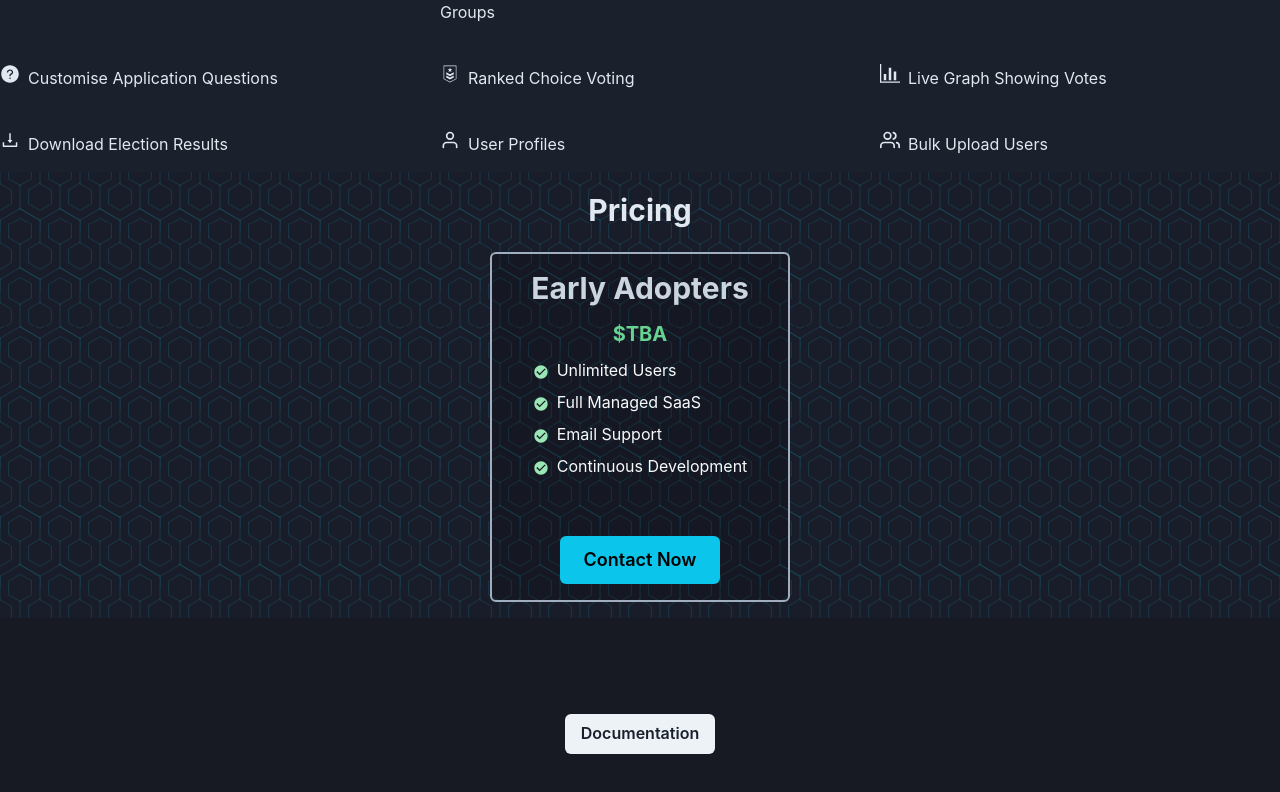
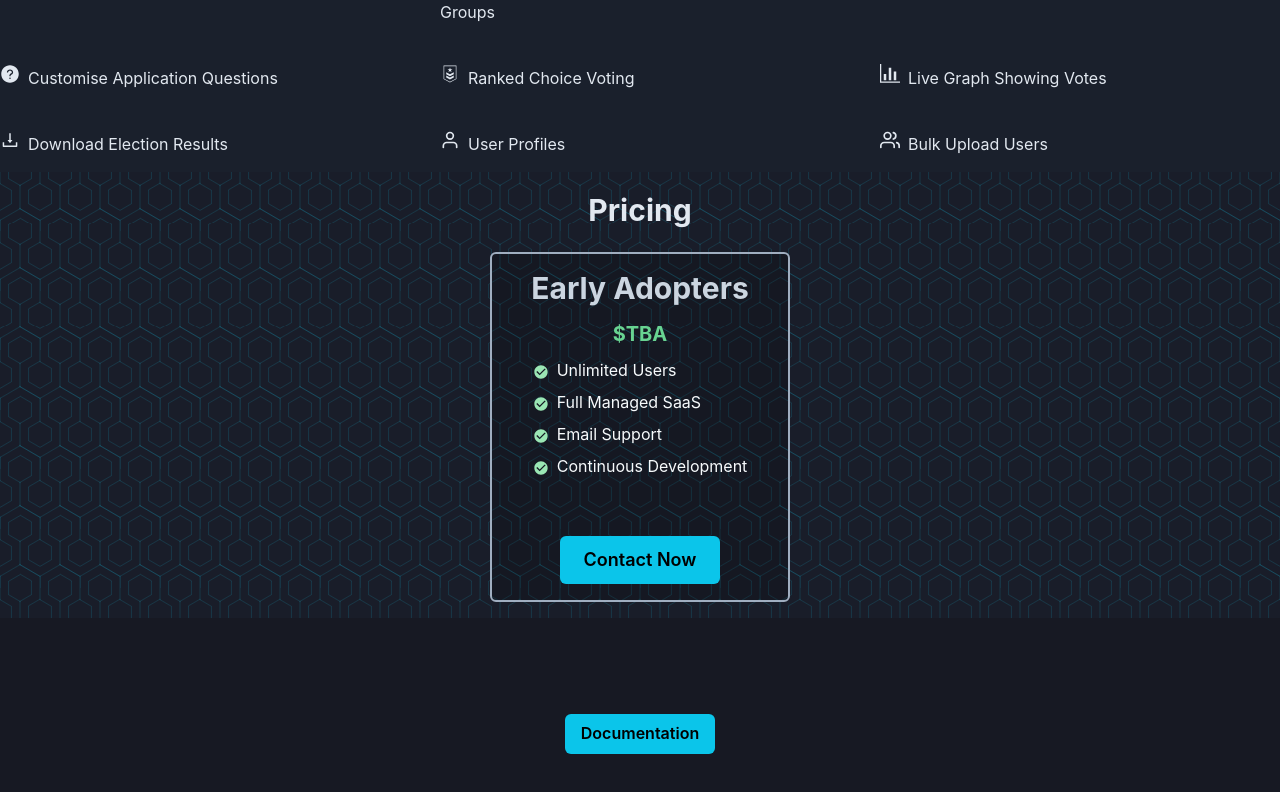
Before and after one commit to Ol1BoT/votur-marketing, a Next.js app: page / in a window 1280 px wide. Shown: the part 1330-2122 px from the top of the page. Built offline with nearby package versions, Linux system fonts and the light colour scheme.

Commit message:
change documentation button

```diff
--- a/pages/index.tsx
+++ b/pages/index.tsx
@@ -313,7 +313,7 @@ const Home: NextPage = () => {
         pb="24"
       >
         <Link href="/guide">
-          <Button>Documentation</Button>
+          <Button colorScheme="cyan">Documentation</Button>
         </Link>
       </Box>
     </Box>
```
